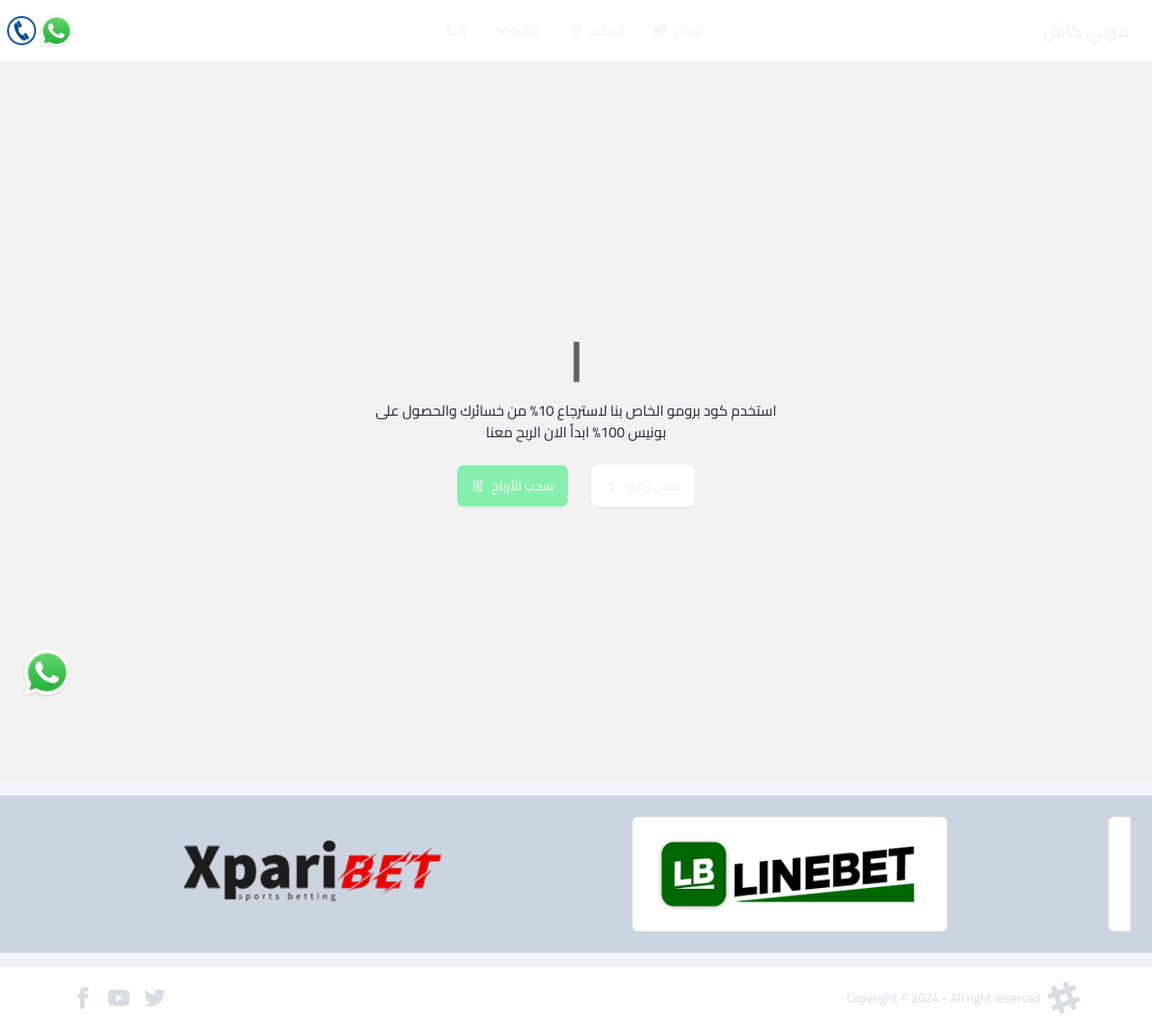
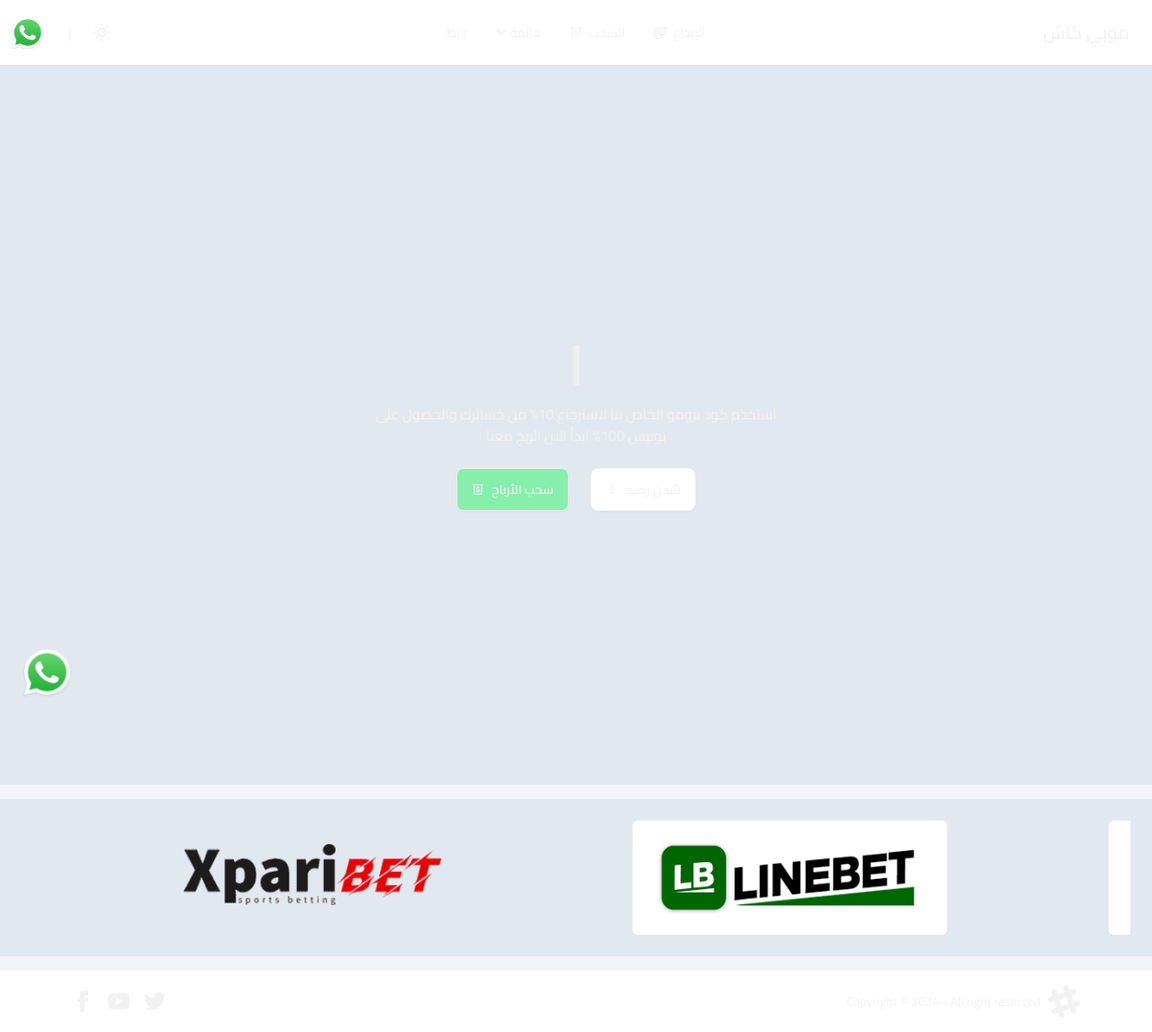
Before and after one commit to medbend/cash, a Next.js app: page / in a window 1280 px wide. Shown: the whole page at 90% size. Built offline with nearby package versions, Linux system fonts and the light colour scheme.

Commit message:
dark modae

```diff
--- /dev/null
+++ b/hooks/useDarkMode.ts
@@ -0,0 +1,28 @@
+// hooks/useDarkMode.ts
+"use client"
+import { useEffect, useState } from 'react';
+export default function useDarkMode() {
+  const [isDarkMode, setIsDarkMode] = useState(false);
+
+  useEffect(() => {
+    const darkModePreference = localStorage.getItem('theme') === 'dark';
+    if (darkModePreference) {
+      document.documentElement.classList.add('dark');
+      setIsDarkMode(true);
+    }
+  }, []);
+
+  const toggleDarkMode = () => {
+    if (isDarkMode) {
+      document.documentElement.classList.remove('dark');
+      localStorage.setItem('theme', 'light');
+      setIsDarkMode(false);
+    } else {
+      document.documentElement.classList.add('dark');
+      localStorage.setItem('theme', 'dark');
+      setIsDarkMode(true);
+    }
+  };
+
+  return { isDarkMode, toggleDarkMode };
+}
--- a/src/app/components/Footer.tsx
+++ b/src/app/components/Footer.tsx
@@ -3,7 +3,7 @@
 
 const Footer = () => {
   return (
-    <footer className="footer bg-base-100 text-neutral-content items-center px-20 py-4 relative">
+    <footer className="footer bg-base-100 dark:bg-base-300 text-base-200 dark:text-base-100 items-center px-20 py-4 relative">
          <a aria-label="Chat on WhatsApp" href="https://wa.me/0639125098" className="fixed bottom-5 left-5 cursor-pointer zoomed-in" ><Image src="/whatsapp.png" alt='whatsapp contact' width={64} height={64}/> </a>
   <aside className="grid-flow-col items-center">
     <svg
--- a/src/app/components/Hero2.tsx
+++ b/src/app/components/Hero2.tsx
@@ -5,7 +5,7 @@
 
 const Hero2 = () => {
   return (
-    <div className="hero bg-base-200 min-h-screen">
+    <div className="hero bg-slate-200 dark:bg-base-200 text-base-200 dark:text-base-100 min-h-screen">
     <div className="hero-content text-center">
       <div className="max-w-md">
         <h1 className="text-5xl font-bold"><Writer /></h1>
--- a/src/app/components/Navbar.tsx
+++ b/src/app/components/Navbar.tsx
@@ -2,13 +2,14 @@
 import React from 'react'
 import { BiMoneyWithdraw } from 'react-icons/bi'
 import { GrMoney } from 'react-icons/gr'
+import ThemeController from './ThemeController'
 
 const Navbar = () => {
   return (
-    <div className="navbar bg-base-100 ">
+    <div className="navbar bg-base-100 dark:bg-base-300 text-base-200 dark:text-base-100">
     <div className="navbar-start">
-      <div className="dropdown">
-        <div tabIndex={0} role="button" className="btn btn-ghost lg:hidden">
+      <div className="dropdown text-base-200 dark:text-base-100">
+        <div tabIndex={0} role="button" className="btn btn-ghost lg:hidden ">
           <svg
             xmlns="http://www.w3.org/2000/svg"
             className="h-5 w-5"
@@ -24,12 +25,12 @@
         </div>
         <ul
           tabIndex={0}
-          className="menu menu-sm dropdown-content bg-base-100 rounded-box z-[1] mt-3 w-52 p-2 shadow text-base-200">
+          className="menu menu-sm dropdown-content bg-base-100 dark:bg-base-300 rounded-box z-[1] mt-3 w-52 p-2 shadow text-base-200 dark:text-base-100">
           <li><a>السحب<BiMoneyWithdraw /></a></li>
           <li><a>الإيداع <GrMoney /></a></li>
           <li>
             <a>قائمة</a>
-            <ul className="p-2">
+            <ul className="p-2 bg-base-100 dark:bg-base-200 text-base-200 dark:text-base-100">
               <li><a></a>الإيداع <GrMoney /></li>
               <li><a>السحب <BiMoneyWithdraw /></a></li>
             </ul>
@@ -37,18 +38,18 @@
           <li><a>رابط </a></li>
         </ul>
       </div>
-      <a className="btn btn-ghost text-xl text-base-200">موبي كاش</a>
+      <a className="btn btn-ghost text-xl text-base-200 dark:text-base-100">موبي كاش</a>
     </div>
-    <div className="navbar-center hidden lg:flex text-base-200">
-      <ul className="menu menu-horizontal px-1">
+    <div className="navbar-center hidden lg:flex text-base-200 dark:text-base-100 ">
+      <ul className="menu menu-horizontal px-1 text-base-200 dark:text-base-100">
       <li><a>الإيداع <GrMoney /></a></li>
       <li><a>السحب <BiMoneyWithdraw /></a></li>
         <li>
-          <details>
-            <summary>قائمة</summary>
+          <details className=''>
+            <summary className='text-base-200 dark:text-base-100'>قائمة</summary>
             <ul className="p-2">
-              <li><a>رابط 1</a></li>
-              <li><a>صفحة 2</a></li>
+              <li className='text-base-100'><a>رابط 1</a></li>
+              <li className='text-base-100'><a>صفحة 2</a></li>
             </ul>
           </details>
         </li>
@@ -56,8 +57,10 @@
       </ul>
     </div>
     <div className="navbar-end">
+      <ThemeController />
+      <div className="divider divider-horizontal">|</div>
       <a aria-label="Chat on WhatsApp" href="https://wa.me/0639125098" className="zoomed-in"><Image src="/whatsapp.png" alt='whatsapp contact' width={45} height={45}/> </a>
-      <a href="tel:0639125098" className="zoomed-in"><Image src="/Phone_icon.png" alt='whatsapp contact' width={32} height={32}/> </a>
+      {/* <a href="tel:0639125098" className="zoomed-in"><Image src="/Phone_icon.png" alt='whatsapp contact' width={32} height={32}/> </a> */}
     </div>
   </div>
   )
--- /dev/null
+++ b/src/app/components/ThemeController.tsx
@@ -0,0 +1,37 @@
+"use client";
+import useDarkMode from "../../../hooks/useDarkMode";
+
+const ThemeController = () => {
+  const { toggleDarkMode } = useDarkMode();
+  return (
+    <label className="swap swap-rotate  ">
+      {/* this hidden checkbox controls the state */}
+      <input
+        type="checkbox"
+        className="theme-controller"
+        value="synthwave"
+        onClick={toggleDarkMode}
+      />
+
+      {/* sun icon */}
+      <svg
+        className="swap-off h-6 w-6 fill-current "
+        xmlns="http://www.w3.org/2000/svg"
+        viewBox="0 0 24 24"
+      >
+        <path d="M5.64,17l-.71.71a1,1,0,0,0,0,1.41,1,1,0,0,0,1.41,0l.71-.71A1,1,0,0,0,5.64,17ZM5,12a1,1,0,0,0-1-1H3a1,1,0,0,0,0,2H4A1,1,0,0,0,5,12Zm7-7a1,1,0,0,0,1-1V3a1,1,0,0,0-2,0V4A1,1,0,0,0,12,5ZM5.64,7.05a1,1,0,0,0,.7.29,1,1,0,0,0,.71-.29,1,1,0,0,0,0-1.41l-.71-.71A1,1,0,0,0,4.93,6.34Zm12,.29a1,1,0,0,0,.7-.29l.71-.71a1,1,0,1,0-1.41-1.41L17,5.64a1,1,0,0,0,0,1.41A1,1,0,0,0,17.66,7.34ZM21,11H20a1,1,0,0,0,0,2h1a1,1,0,0,0,0-2Zm-9,8a1,1,0,0,0-1,1v1a1,1,0,0,0,2,0V20A1,1,0,0,0,12,19ZM18.36,17A1,1,0,0,0,17,18.36l.71.71a1,1,0,0,0,1.41,0,1,1,0,0,0,0-1.41ZM12,6.5A5.5,5.5,0,1,0,17.5,12,5.51,5.51,0,0,0,12,6.5Zm0,9A3.5,3.5,0,1,1,15.5,12,3.5,3.5,0,0,1,12,15.5Z" />
+      </svg>
+
+      {/* moon icon */}
+      <svg
+        className="swap-on h-6 w-6 fill-current"
+        xmlns="http://www.w3.org/2000/svg"
+        viewBox="0 0 24 24"
+      >
+        <path  d="M21.64,13a1,1,0,0,0-1.05-.14,8.05,8.05,0,0,1-3.37.73A8.15,8.15,0,0,1,9.08,5.49a8.59,8.59,0,0,1,.25-2A1,1,0,0,0,8,2.36,10.14,10.14,0,1,0,22,14.05,1,1,0,0,0,21.64,13Zm-9.5,6.69A8.14,8.14,0,0,1,7.08,5.22v.27A10.15,10.15,0,0,0,17.22,15.63a9.79,9.79,0,0,0,2.1-.22A8.11,8.11,0,0,1,12.14,19.73Z" />
+      </svg>
+    </label>
+  );
+};
+
+export default ThemeController;
--- a/src/app/layout.tsx
+++ b/src/app/layout.tsx
@@ -28,7 +28,7 @@
   return (
     <html lang="en" dir="rtl">
       <body
-        className={`${geistSans.variable} ${geistMono.variable} antialiased bg-slate-100`}
+        className={`${geistSans.variable} ${geistMono.variable} antialiased bg-slate-100 dark:bg-base-300`}
       >
         {children}
       </body>
--- a/src/app/page.tsx
+++ b/src/app/page.tsx
@@ -18,7 +18,7 @@
    <section>
     <Navbar />
     <Hero2 />
-   <div className="bg-secondary p-6 my-4">
+   <div className="bg-slate-200 dark:bg-black p-6 my-4">
    <EmblaCarousel slides={SLIDES} options={OPTIONS} />
    </div>
     <Footer />
```
